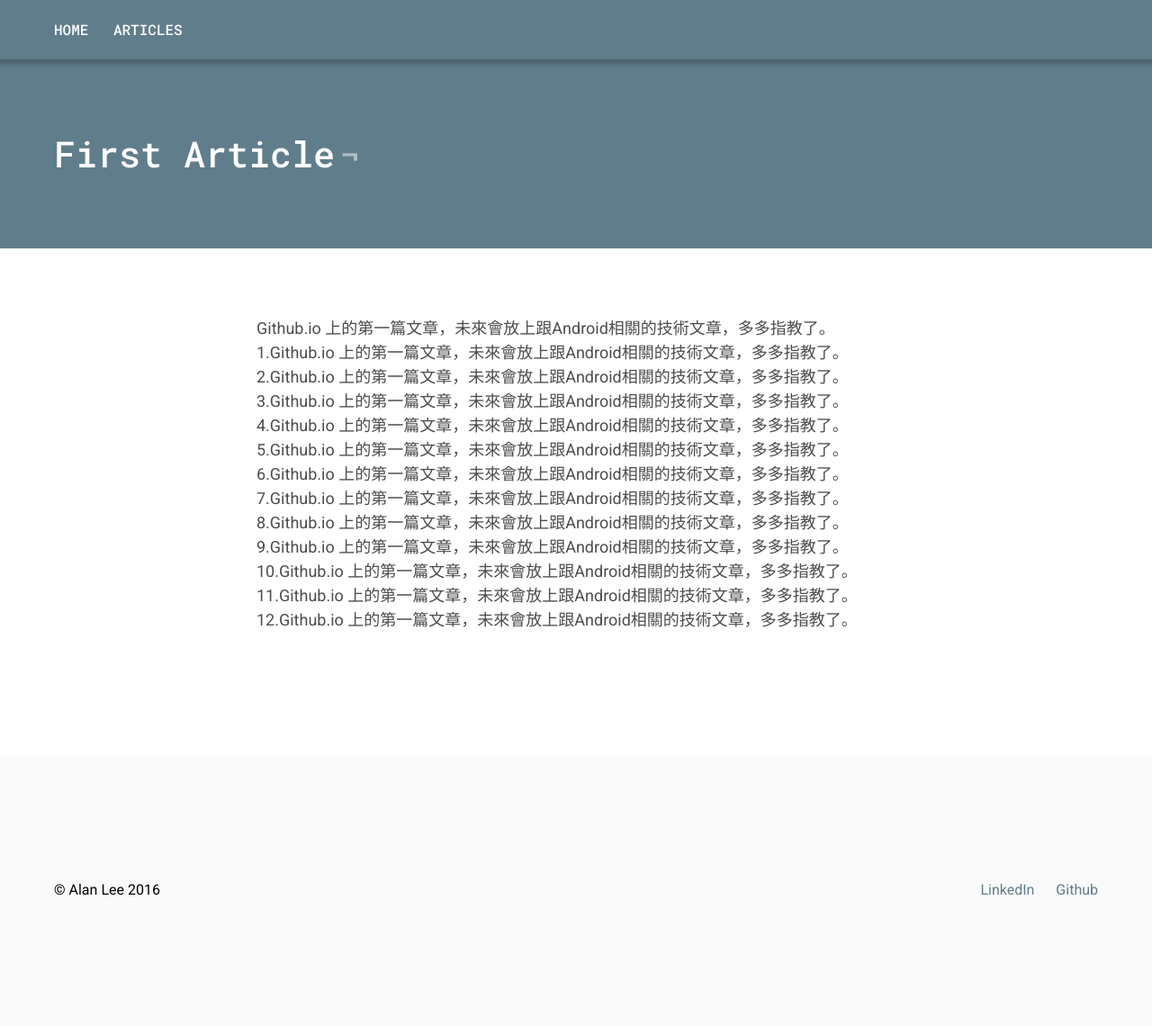
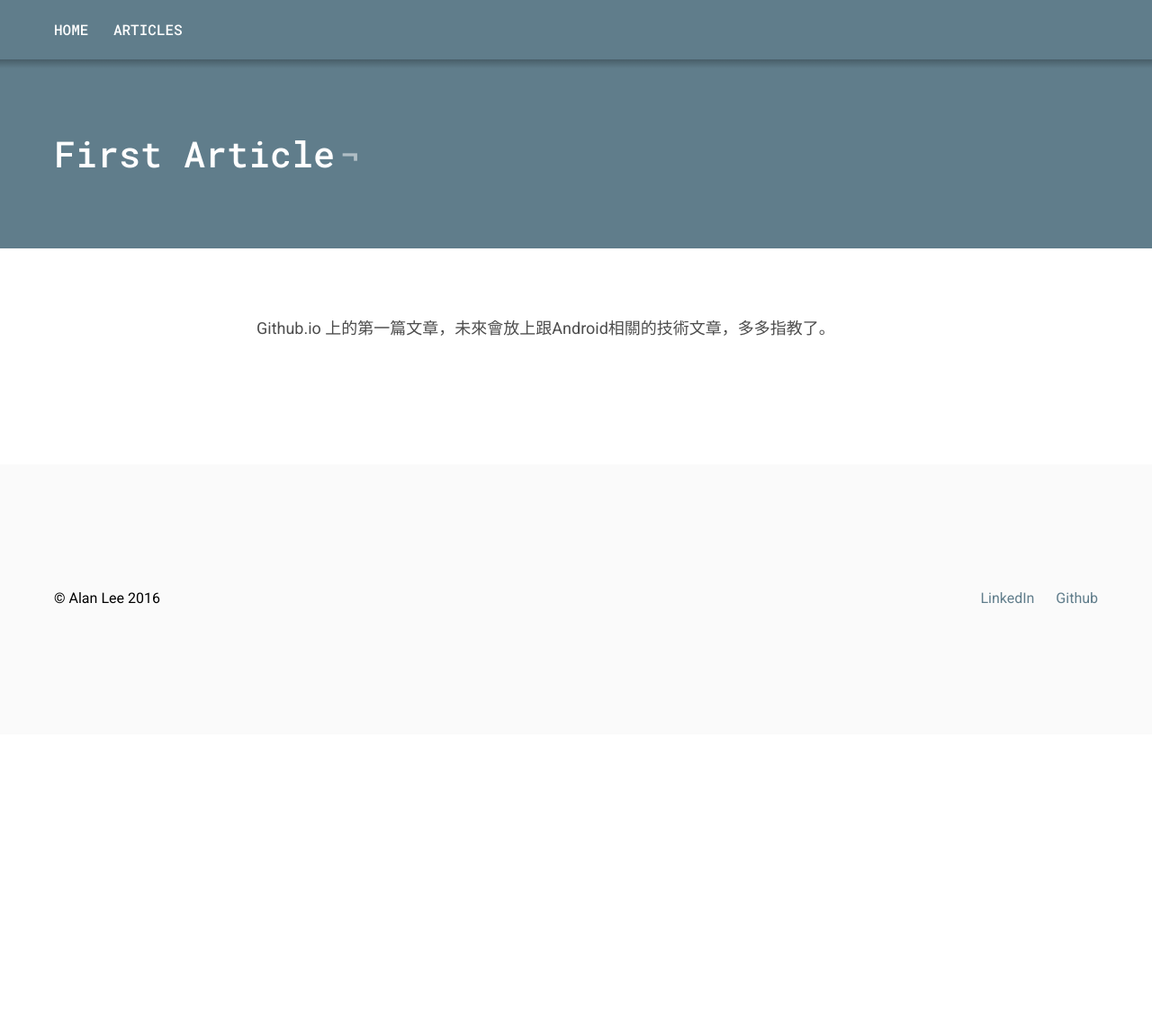
Before and after one commit to Alandrea1209/Alandrea1209.github.io, a Jekyll site: the page built from _posts/2016-08-29-First-Article.markdown, in a window 1280 px wide. Shown: the whole page at 90% size. Built offline with Jekyll 4.4.1, drawn with Linux system fonts in a browser that asks for light colours; comment, search, counter and statistics services are not loaded; after the commit the page ends 900 px from its top, so only the background shows below that.

Commit message:
Update 2016-08-29-First-Article.markdown

```diff
--- a/_posts/2016-08-29-First-Article.markdown
+++ b/_posts/2016-08-29-First-Article.markdown
@@ -5,17 +5,4 @@ date:   2016-08-29 11:00:00
 categories: perosnal
 ---
 
-Github.io 上的第一篇文章，未來會放上跟Android相關的技術文章，多多指教了。<br>
-1.Github.io 上的第一篇文章，未來會放上跟Android相關的技術文章，多多指教了。<br>
-2.Github.io 上的第一篇文章，未來會放上跟Android相關的技術文章，多多指教了。<br>
-3.Github.io 上的第一篇文章，未來會放上跟Android相關的技術文章，多多指教了。<br>
-4.Github.io 上的第一篇文章，未來會放上跟Android相關的技術文章，多多指教了。<br>
-5.Github.io 上的第一篇文章，未來會放上跟Android相關的技術文章，多多指教了。<br>
-6.Github.io 上的第一篇文章，未來會放上跟Android相關的技術文章，多多指教了。<br>
-7.Github.io 上的第一篇文章，未來會放上跟Android相關的技術文章，多多指教了。<br>
-8.Github.io 上的第一篇文章，未來會放上跟Android相關的技術文章，多多指教了。<br>
-<!--break-->
-9.Github.io 上的第一篇文章，未來會放上跟Android相關的技術文章，多多指教了。<br>
-10.Github.io 上的第一篇文章，未來會放上跟Android相關的技術文章，多多指教了。<br>
-11.Github.io 上的第一篇文章，未來會放上跟Android相關的技術文章，多多指教了。<br>
-12.Github.io 上的第一篇文章，未來會放上跟Android相關的技術文章，多多指教了。<br>
+Github.io 上的第一篇文章，未來會放上跟Android相關的技術文章，多多指教了。
```
